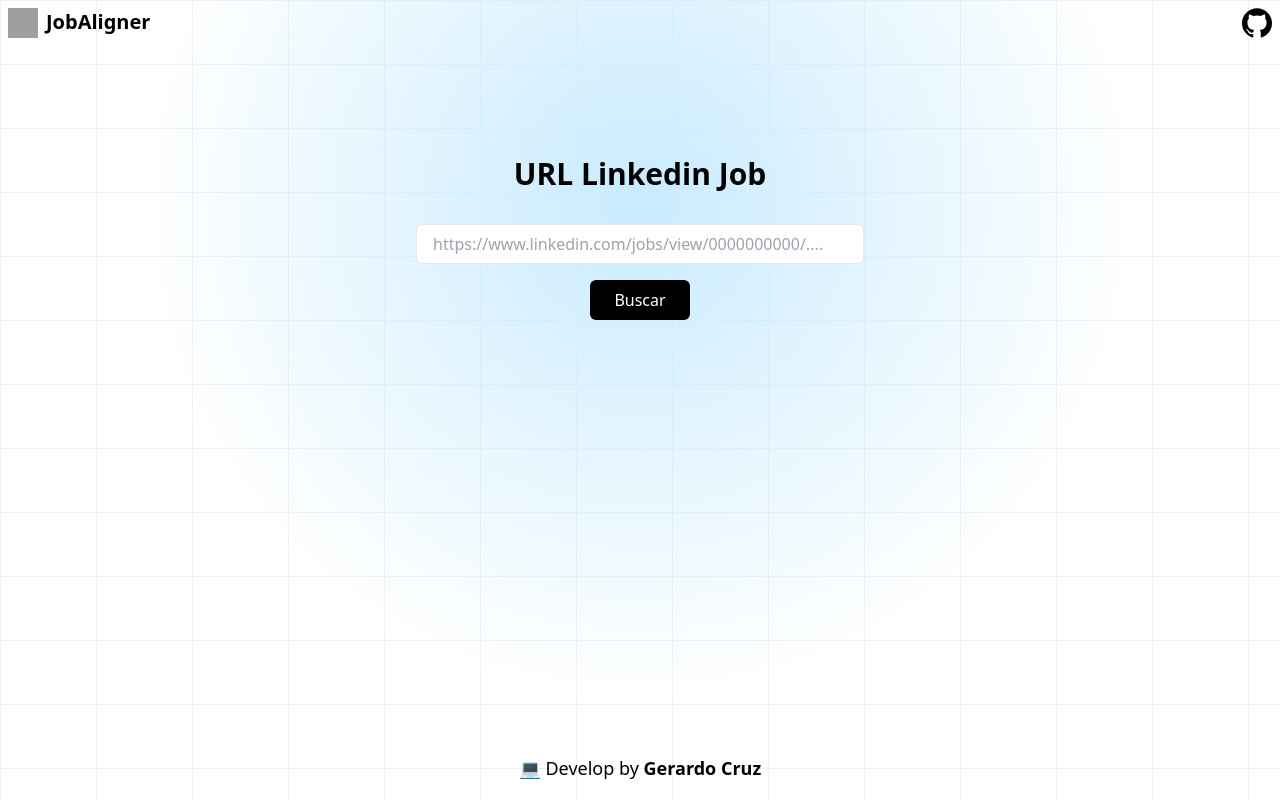
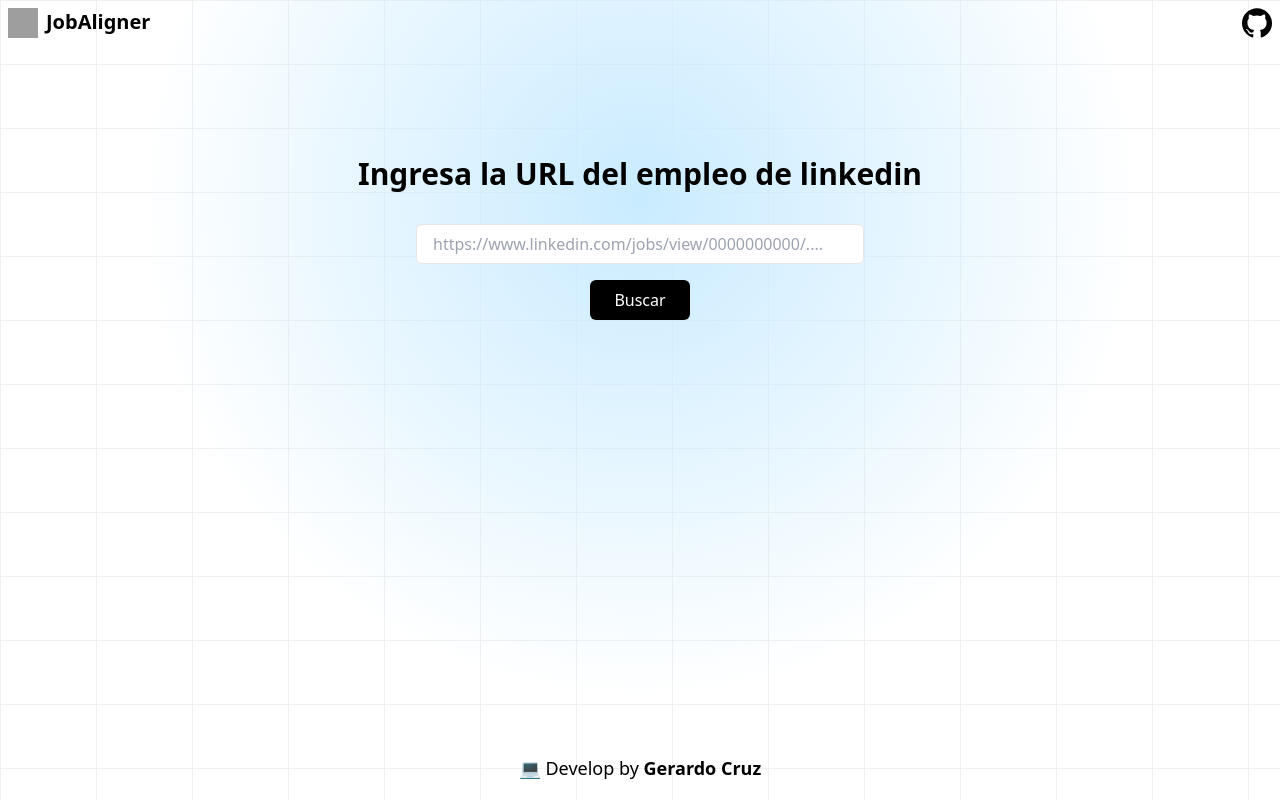
Before and after one commit to gerardocrr/job-aligner, a React (Vite) app: page / in a window 1280 px wide. Built offline with nearby package versions, Linux system fonts and the light colour scheme; no server answers; grey boxes are pictures that could not be loaded.

Commit message:
update toast to fetch data

```diff
--- a/src/App.jsx
+++ b/src/App.jsx
@@ -1,11 +1,13 @@
 import { BrowserRouter, Routes, Route } from "react-router-dom";
 import { JobSearch } from "./pages/JobSearch";
 import { MainPage } from "./pages/MainPage";
+import { Toaster } from "sonner";
 import "./App.css";
 
 function App() {
   return (
     <>
+      <Toaster richColors position="top-right" />
       <div className="absolute inset-0 -z-10 h-full w-full bg-white bg-[linear-gradient(to_right,#f0f0f0_1px,transparent_1px),linear-gradient(to_bottom,#f0f0f0_1px,transparent_1px)] bg-[size:6rem_4rem]">
         <div className="absolute bottom-0 left-0 right-0 top-0 bg-[radial-gradient(circle_500px_at_50%_200px,#C9EBFF,transparent)]"></div>
       </div>
--- a/src/pages/JobSearch.jsx
+++ b/src/pages/JobSearch.jsx
@@ -1,7 +1,7 @@
 import { useState } from "react";
 import { useNavigate } from "react-router-dom";
 import { Header } from "../components/Header";
-import { Toaster, toast } from "sonner";
+import { toast } from "sonner";
 
 export function JobSearch() {
   const [url, setUrl] = useState("");
@@ -35,10 +35,11 @@
 
   return (
     <div className="flex flex-col h-svh justify-between container mx-auto">
-      <Toaster richColors position="top-right" />
       <Header />
       <main className="mb-auto h-96 flex flex-col items-center justify-center">
-        <h1 className="text-3xl font-bold mb-8">URL Linkedin Job</h1>
+        <h1 className="text-3xl font-bold mb-8">
+          Ingresa la URL del empleo de linkedin
+        </h1>
         <form
           onSubmit={handleSubmit}
           className="flex flex-col items-center justify-center w-full max-w-md px-4 md:px-0 space-y-4"
--- a/src/pages/MainPage.jsx
+++ b/src/pages/MainPage.jsx
@@ -23,15 +23,23 @@
       );
       const data = await response.json();
       setDataJob(data);
+      setIsLoading(false);
+    };
+    fetchDatos();
+  }, [params.id]);
+
+  useEffect(() => {
+    const verifyData = () => {
       if (!dataJob.title) {
         toast.error(
           "Ha ocurrido un error al cargar los datos, vuelve a intentarlo."
         );
+      } else {
+        toast.success("Datos cargados correctamente.");
       }
-      setIsLoading(false);
     };
-    fetchDatos();
-  }, []);
+    verifyData();
+  }, [isLoading]);
 
   return isLoading ? (
     <div className="flex items-center justify-center h-svh">
```
